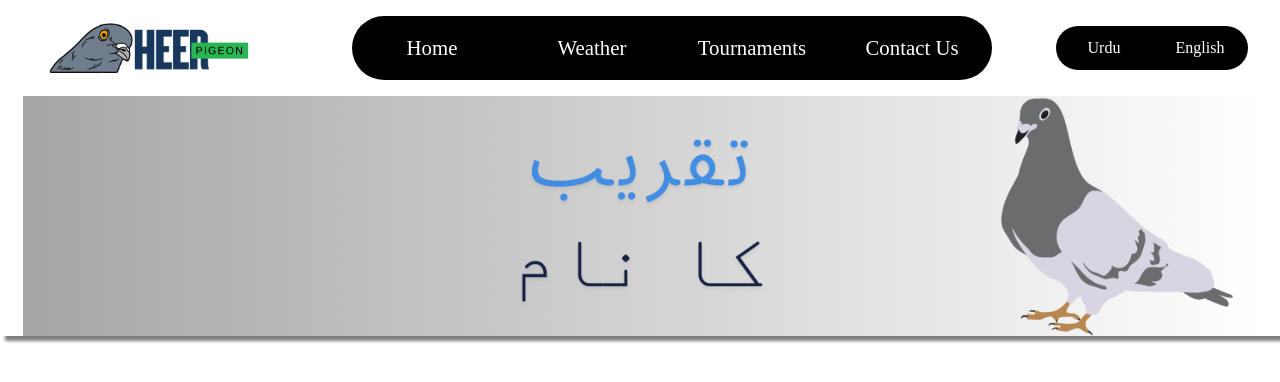
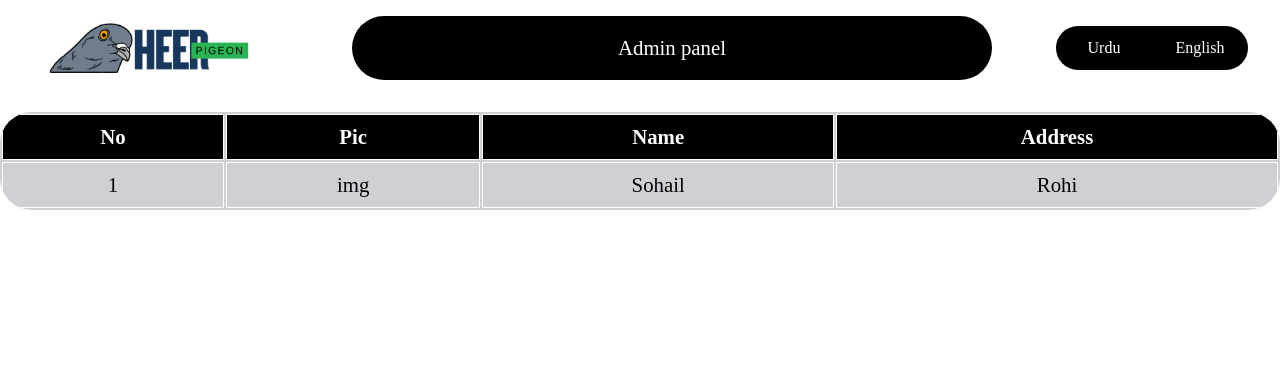
Before and after one commit to SohailShafiq1/Heer-Piegon-Full-stack, a React (Vite) app in the folder HeerPiegonClub/: page /person in a window 1280 px wide. Shown: the top 382 px of the page. Built offline with nearby package versions, Linux system fonts and the light colour scheme.

Commit message:
changes in table removing item from tables

```diff
--- a/HeerPiegonClub/src/AdminPanel/Admin.jsx
+++ b/HeerPiegonClub/src/AdminPanel/Admin.jsx
@@ -9,7 +9,6 @@ const s = style
 const Admin = () => {
   return (
     <div className={s.admin}>
-      <Navbar/>
       <Tournament/>
       <News/>
       <Post/>
--- a/HeerPiegonClub/src/AdminPanel/Pages/News/News.jsx
+++ b/HeerPiegonClub/src/AdminPanel/Pages/News/News.jsx
@@ -1,4 +1,4 @@
-import React from "react";
+import React, { useState } from "react";
 import style from "./news.module.css";
 import { IoAddCircleOutline } from "react-icons/io5";
 import { FaMinusCircle } from "react-icons/fa";
@@ -8,12 +8,17 @@ const News = () => {
   const openAdd = () => {
     addNews(!add);
   };
-  const data = [
+  const [data,setData] = useState([
     { name: "News" },
     { name: "News 02" },
     { name: "Rawalpindi" },
     { name: "Multan" },
-  ];
+  ]);
+  const removeItem = (index)=>
+    {
+    const updatedData = data.filter((_,i) =>i!==index)
+    setData(updatedData )
+    }
   return (
     <div className={s.container}>
       <div className={s.top}>
@@ -48,7 +53,7 @@ const News = () => {
                 <td>{tournament.name}</td>
 
                 <td>
-                  <FaMinusCircle className={s.remove} />
+                  <FaMinusCircle className={s.remove} onClick={()=>{removeItem(index)}} />
                 </td>
               </tr>
             ))}
--- a/HeerPiegonClub/src/AdminPanel/Pages/Posts/Post.jsx
+++ b/HeerPiegonClub/src/AdminPanel/Pages/Posts/Post.jsx
@@ -1,4 +1,4 @@
-import React from "react";
+import React, { useState } from "react";
 import style from "./post.module.css";
 import { BiEdit } from "react-icons/bi";
 import { IoAddCircleOutline } from "react-icons/io5";
@@ -9,12 +9,17 @@ const Post = () => {
   const openAdd = () => {
     addPost(!add);
   };
-  const data = [
+  const [data,setData] = useState([
     { name: "Lahore" },
     { name: "Faisalabad" },
     { name: "Rawalpindi" },
     { name: "Multan" },
-  ];
+  ]);
+  const removeItem = (index)=>
+    {
+    const updatedData = data.filter((_,i) =>i!==index)
+    setData(updatedData )
+    }
   return (
     <div className={s.container}>
       <div className={s.top}>
@@ -54,7 +59,7 @@ const Post = () => {
                   <BiEdit className={s.edit} />
                 </td>
                 <td>
-                  <FaMinusCircle className={s.remove} />
+                  <FaMinusCircle className={s.remove} onClick={()=>{removeItem(index)}} />
                 </td>
               </tr>
             ))}
--- /dev/null
+++ b/HeerPiegonClub/src/AdminPanel/Pages/Touraments/Persons.jsx
@@ -0,0 +1,45 @@
+import React from 'react'
+import style from './person.module.css'
+const s = style
+const Persons = () => {
+    const data = [
+        {
+            name:"Sohail",
+            address:"Rohi",
+            img:"img"
+
+        }
+    ]
+  return (
+     <div className={s.container}>
+
+          <div className={s.table}>
+            <table className={s.tournamenttable}>
+              <thead>
+                <tr>
+                    <th>No</th>
+                  <th>Pic</th>
+                  <th>Name</th>
+                  <th>Address</th>
+                </tr>
+              </thead>
+              <tbody>
+                {data.map((person, index) => (
+                  <tr>
+                    <td>{index + 1}</td>
+                    <td>{person.img}</td>
+
+                    <td>{person.name}</td>
+                    <td>{person.address}</td>
+
+
+                  </tr>
+                ))}
+              </tbody>
+            </table>
+          </div>
+        </div>
+  )
+}
+
+export default Persons
--- a/HeerPiegonClub/src/AdminPanel/Pages/Touraments/Tournament.jsx
+++ b/HeerPiegonClub/src/AdminPanel/Pages/Touraments/Tournament.jsx
@@ -1,3 +1,4 @@
+import { IoIosPeople } from "react-icons/io";
 import { BiEdit } from "react-icons/bi";
 import { AiOutlineUsergroupAdd } from "react-icons/ai";
 import { IoAddCircleOutline } from "react-icons/io5";
@@ -5,13 +6,19 @@ import React, { useState } from "react";
 import style from "./tournament.module.css";
 import { FaMinusCircle } from "react-icons/fa";
 const s = style;
+import {NavLink} from 'react-router-dom'
 const Tournament = () => {
-  const data = [
+  const [data,setData] = useState([
     { name: "Lahore" },
     { name: "Faisalabad" },
     { name: "Rawalpindi" },
     { name: "Multan" },
-  ];
+  ]);
+  const removeItem = (index)=>
+  {
+  const updatedData = data.filter((_,i) =>i!==index)
+  setData(updatedData )
+  }
   const [tournament, addTournament] = useState(false);
   const adding = () => {
     addTournament(!tournament);
@@ -66,6 +73,7 @@ const Tournament = () => {
               <th>Add</th>
               <th>Edit</th>
               <th>Remove </th>
+              <th>Details </th>
             </tr>
           </thead>
           <tbody>
@@ -108,6 +116,7 @@ const Tournament = () => {
                           {" "}
                           Add
                         </button>
+
                       </div>
                     </div>
                   )}
@@ -142,7 +151,10 @@ const Tournament = () => {
                   </div>
                 )}
                 <td>
-                  <FaMinusCircle className={s.remove} />
+                  <FaMinusCircle className={s.remove} onClick={()=>{removeItem(index)}} />
+                </td>
+                <td>
+                 <NavLink to={"/person"}>  <IoIosPeople className={s.addperson}  /></NavLink>
                 </td>
               </tr>
             ))}
--- /dev/null
+++ b/HeerPiegonClub/src/AdminPanel/Pages/Touraments/person.module.css
@@ -0,0 +1,42 @@
+.container {
+    width: 100%;
+    height: auto;
+    margin-top: 2rem;
+    display: flex;
+    justify-content: space-between;
+    flex-direction: column;
+  }
+
+
+
+  .table {
+    width: 100%;
+    height: auto;
+    display: flex;
+    justify-content: center;
+    align-items: center;
+    margin-bottom: 2rem;
+  }
+
+  .tournamenttable {
+    width: 100%;
+    height: auto;
+
+    background-color: #ced0d4;
+    font-size: 1.3rem;
+    border-collapse: separate;
+    border-radius: 2rem;
+    overflow: hidden;
+  }
+
+  .tournamenttable th,
+  .tournamenttable td {
+    border: 1px solid white;
+    padding: 10px;
+    text-align: center;
+  }
+
+  .tournamenttable th {
+    background-color: black;
+    color: white;
+  }
--- a/HeerPiegonClub/src/App.jsx
+++ b/HeerPiegonClub/src/App.jsx
@@ -7,12 +7,15 @@ import Tournament from "./pages/Tournament/Tournament";
 import Contact from "./pages/Contact/Contact";
 import Events from "./pages/home/components/Events/Events";
 import Admin from "./AdminPanel/Admin";
-
+import Persons from "./AdminPanel/Pages/Touraments/Persons";
+import AdminNavbar from './AdminPanel/Navbar'
 function App() {
   return (
     <BrowserRouter>
+    <AdminNavbar/>
       <Routes>
         <Route path="/admin" element={<Admin />} />
+        <Route path="/person" element={<Persons />} />
 
         <Route
           path="/*"
```
